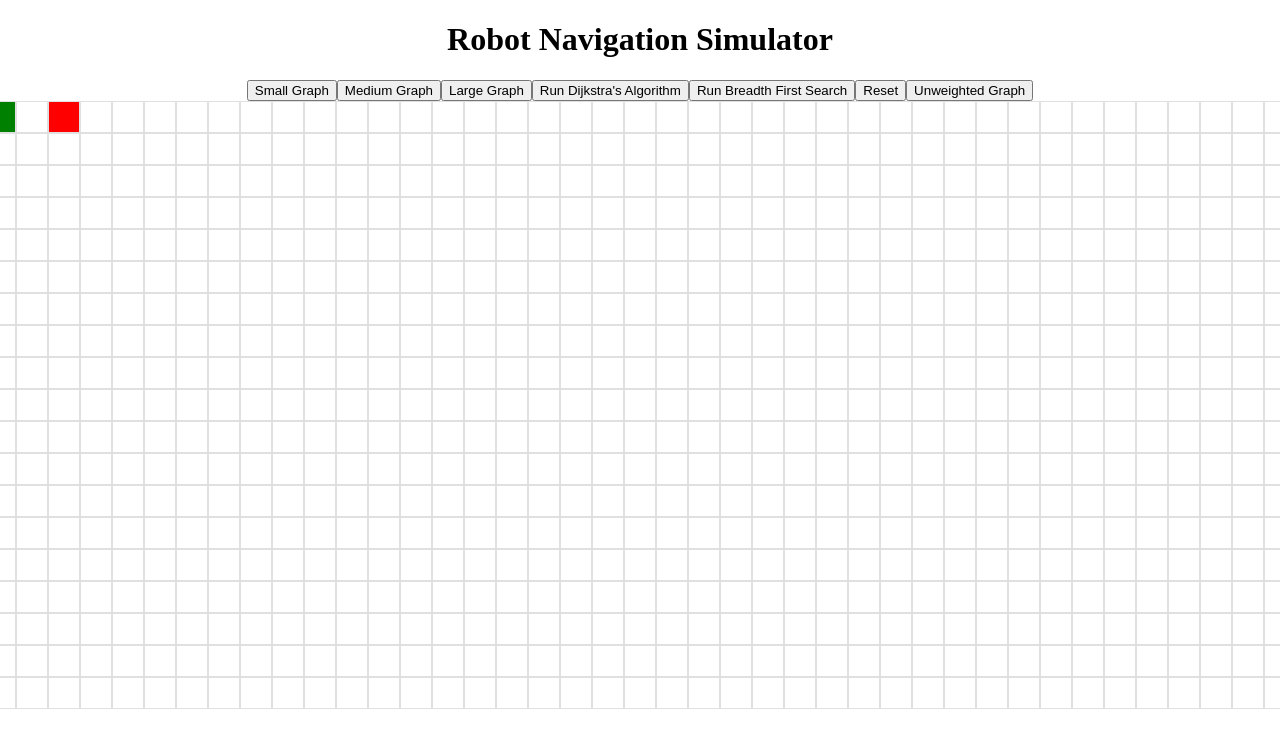
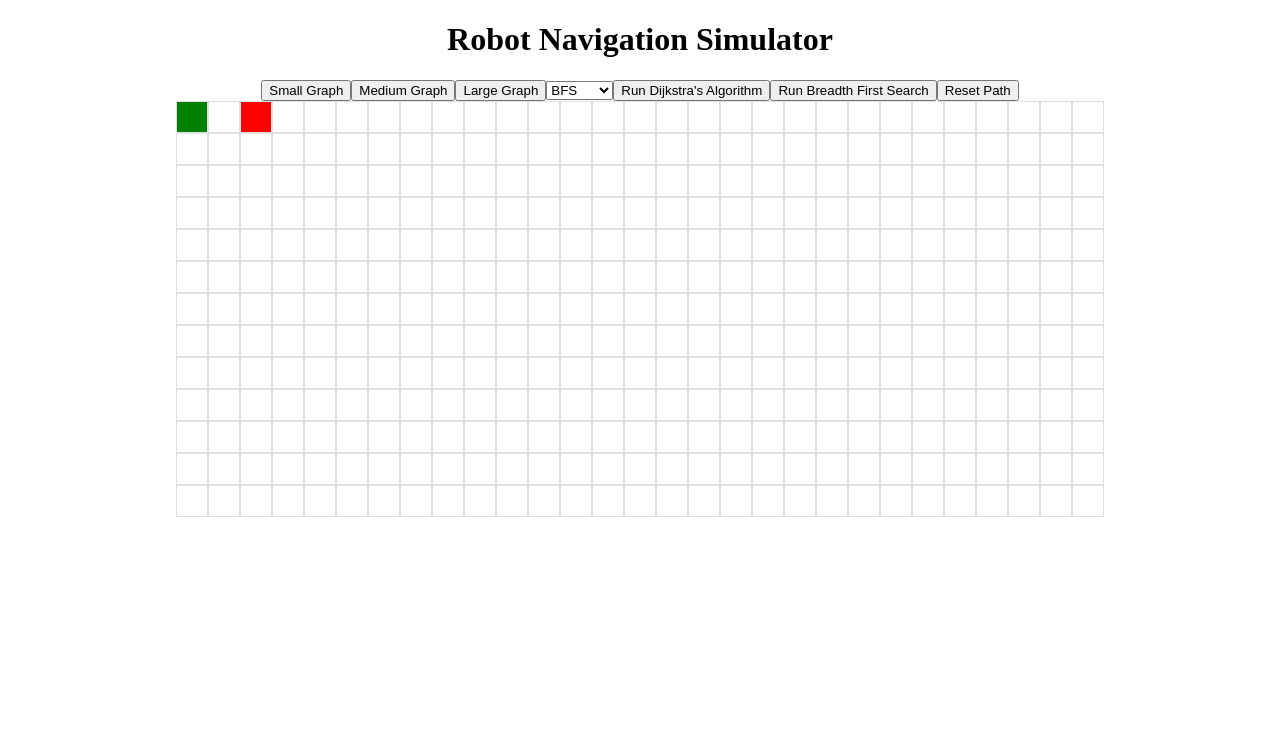
Before and after one commit to Victor00111/pathfinding-visualizer, a React (Create React App) app: page / in a window 1280 px wide. Shown: the top 748 px of the page. Built offline with nearby package versions, Linux system fonts and the light colour scheme.

Commit message:
Fixed Dropdown menu

```diff
--- a/src/App.js
+++ b/src/App.js
@@ -1,16 +1,20 @@
 import './App.css';
-import React, { useState } from 'react';
+import React, { useState, useEffect } from 'react';
 import Grid from './visual-components/Grid';
+import AlgorithmDropdown from './visual-components/AlgorithmDropdown';
 import dijkstra from './algorithms/Dijkstra';
 import bfs from './algorithms/BFS';
 
 function App() {
+  const algorithms = ['BFS', 'Dijkstra'];
   const [grid, setGrid] = useState(Array(19).fill().map(_ => Array(41).fill('empty')));
   const [algoType, setAlgoType] = useState('Unweighted');
+  const [selectedAlgorithm, setSelectedAlgorithm] = useState(algorithms[0]);
   const [startPosition, setStartPosition] = useState([0, 0]);
   const [targetPosition, setTargetPosition] = useState([0, 2]);
   const [shortestPath, setShortestPath] = useState([]);
   const [dragging, setDragging] = useState(null);
+
 
   const setWeightedGrid = (row, col) => {
     const emptyGrid = Array(row).fill().map(_ => Array(col).fill('empty'));
@@ -76,14 +80,19 @@ function App() {
     console.log(grid);
   }
 
-  const switchGrid = () => {
-    if (algoType === 'Unweighted') {
+  const handleAlgorithmChange = (algorithm) => {
+    setSelectedAlgorithm(algorithm);
+    if (algorithm === 'BFS') {
+      setAlgoType('Unweighted');
+    } else {
       setAlgoType('Weighted');
-    } else {
-      setAlgoType('Unweighted');
     }
-    setGridLarge();
-  }
+    setGridMedium();
+  };
+
+  useEffect(() => {
+    setGridMedium();
+  }, [algoType]);
 
   const resetPath = () => {
     setShortestPath([]);
@@ -123,10 +132,14 @@ function App() {
       <button onClick={setGridSmall}>Small Graph</button>
       <button onClick={setGridMedium}>Medium Graph</button>
       <button onClick={setGridLarge}>Large Graph</button>
+      <AlgorithmDropdown
+        algorithms={algorithms}
+        selectedAlgorithm={selectedAlgorithm}
+        onChange={handleAlgorithmChange}
+      />
       <button onClick={runDijkstra}>Run Dijkstra's Algorithm</button>
       <button onClick={runBFS}>Run Breadth First Search</button>
-      <button onClick={resetPath}>Reset</button>
-      <button onClick={switchGrid}>{algoType} Graph</button>
+      <button onClick={resetPath}>Reset Path</button>
       <Grid
         grid={grid} shortestPath={shortestPath} startPosition={startPosition} targetPosition={targetPosition}
         onDragStart={handleDragStart} onDragEnter={handleDragEnter} onDragEnd={handleDragEnd} algoType={algoType}
--- /dev/null
+++ b/src/visual-components/AlgorithmDropdown.js
@@ -0,0 +1,15 @@
+import React from 'react';
+
+const AlgorithmDropdown = ({ algorithms, selectedAlgorithm, onChange }) => {
+  return (
+    <select value={selectedAlgorithm} onChange={(e) => onChange(e.target.value)}>
+      {algorithms.map((algorithm) => (
+        <option key={algorithm} value={algorithm}>
+          {algorithm}
+        </option>
+      ))}
+    </select>
+  );
+};
+
+export default AlgorithmDropdown;
```
Also changed, not shown: src/algorithms/Dijkstra.js (+11 -3 lines).
